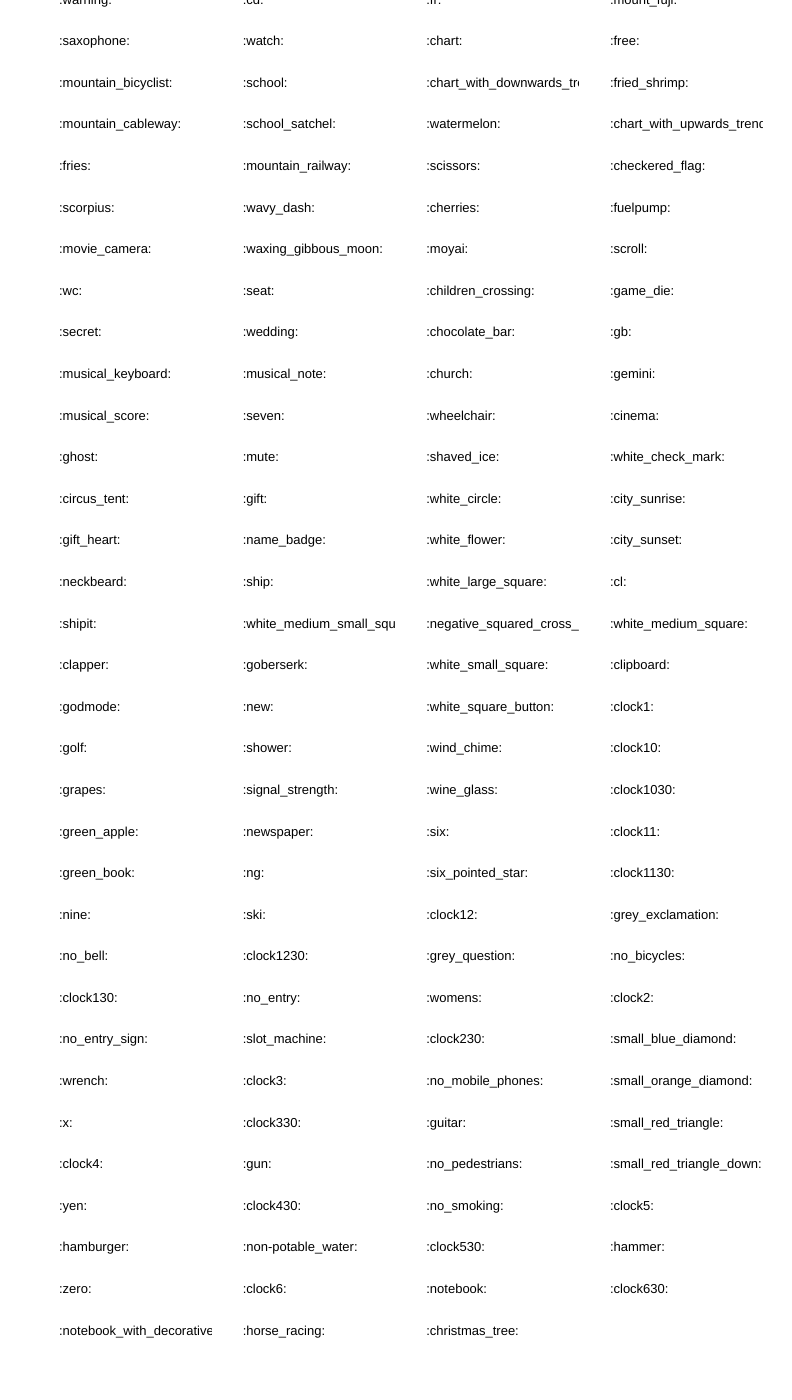
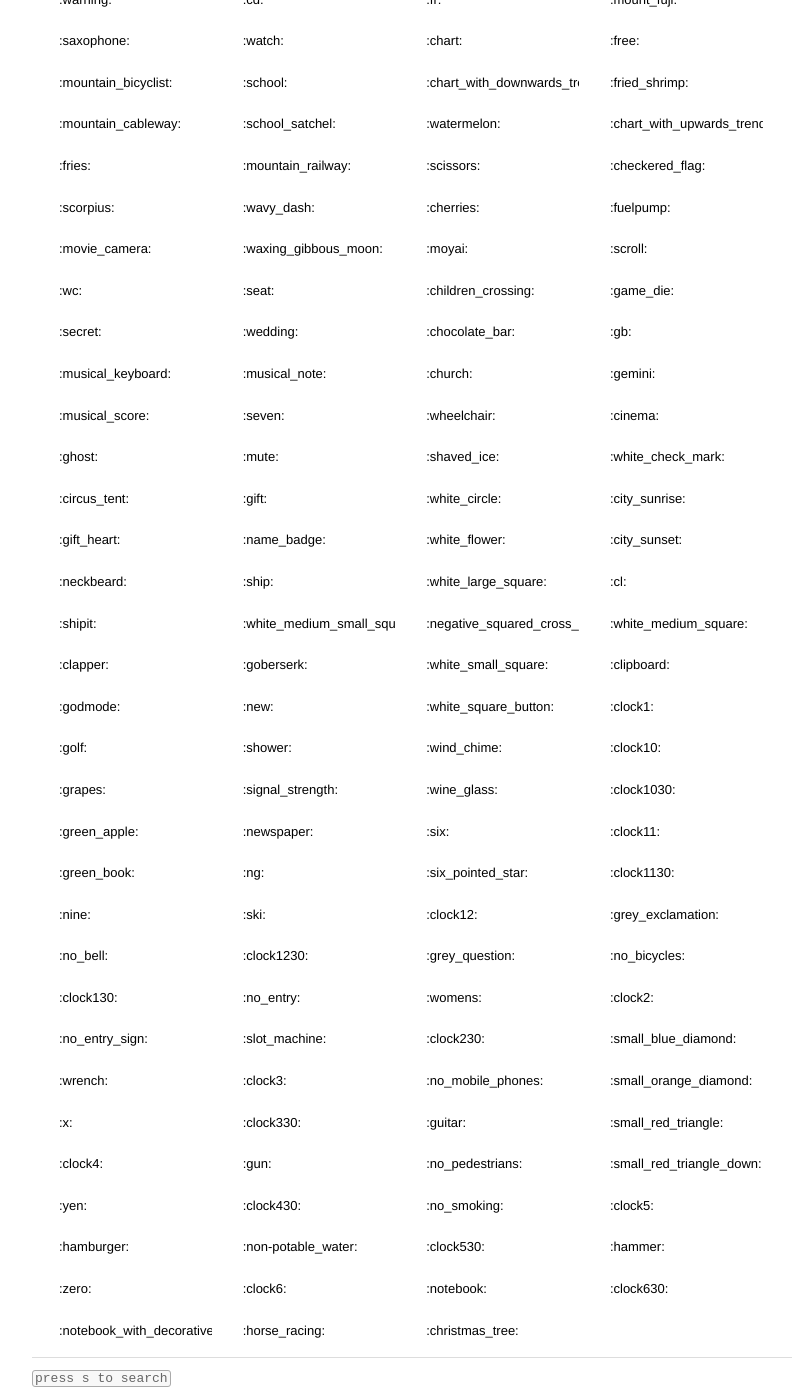
Before and after one commit to git-palace/emojilib, a Jekyll site: the page built from index.html, in a window 1280 px wide and 1400 px high, scrolled down 7948 px. Shown: the whole window, without its empty margins (208-1000 px from the left). Built offline with Jekyll 4.4.1, drawn with Linux system fonts in a browser that asks for light colours; Markdown is read by kramdown in place of the engine named in the settings; before the commit the page ends 9315 px from its top, so only the background shows below that.

Commit message:
shortcut and github prmpt

```diff
--- a/index.html
+++ b/index.html
@@ -63,7 +63,17 @@
         {% endfor %}
       </ul>
       <div class="no-result">
-        <p>Can't find the emojis for <strong class="keyword"></strong>? <a href="https://github.com/muan/emoji/blob/gh-pages/_config.yml#L8" target="_blank">Add this word to the keyword list on GitHub</a>!</p>
+        <p>
+          <img src="/emojis/mag.png" />
+          <img src="/emojis/octocat.png" />
+          <img src="/emojis/mag_right.png" />
+        </p>
+        <p>Can't find emojis for <strong class="keyword"></strong>?</p>
+        <p>Help the future you!</p>
+        <p>
+          <a class="button" href="https://github.com/muan/emoji/blob/gh-pages/_config.yml#L8" target="_blank">Add this word to the keyword list on GitHub</a>
+        </p>
+        <p>It'll only take a second.</p>
         <p>
           <img src="/emojis/mag.png" />
           <img src="/emojis/octocat.png" />
@@ -71,5 +81,8 @@
         </p>
       </div>
     </section>
+    <footer>
+      <code>press s to search</code>
+    </footer>
   </body>
 </html>
--- a/stylesheets/style.css
+++ b/stylesheets/style.css
@@ -51,7 +51,7 @@
     display: table; }
   section:after {
     clear: both; }
-  section.story.queued, section.groups {
+  section.story.queued, section.groups, section.list {
     margin-bottom: 10px;
     border-bottom: 1px solid #ddd; }
 
@@ -249,6 +249,23 @@
 [data-clipboard-text] {
   cursor: pointer; }
 
+.no-result {
+  background-color: #f9f9f9;
+  padding: 30px;
+  text-align: center;
+  margin-bottom: 10px;
+  border-radius: 3px; }
+
+code {
+  background-color: #f8f8f8;
+  border: 1px solid #aaa;
+  padding: 0 2px;
+  border-radius: 3px;
+  color: #666; }
+
+.tips {
+  color: #777; }
+
 @media (max-width: 480px) {
   .input-search {
     width: 60px;
```
Also changed, not shown: _assets/style.scss (+15 -1 lines).
